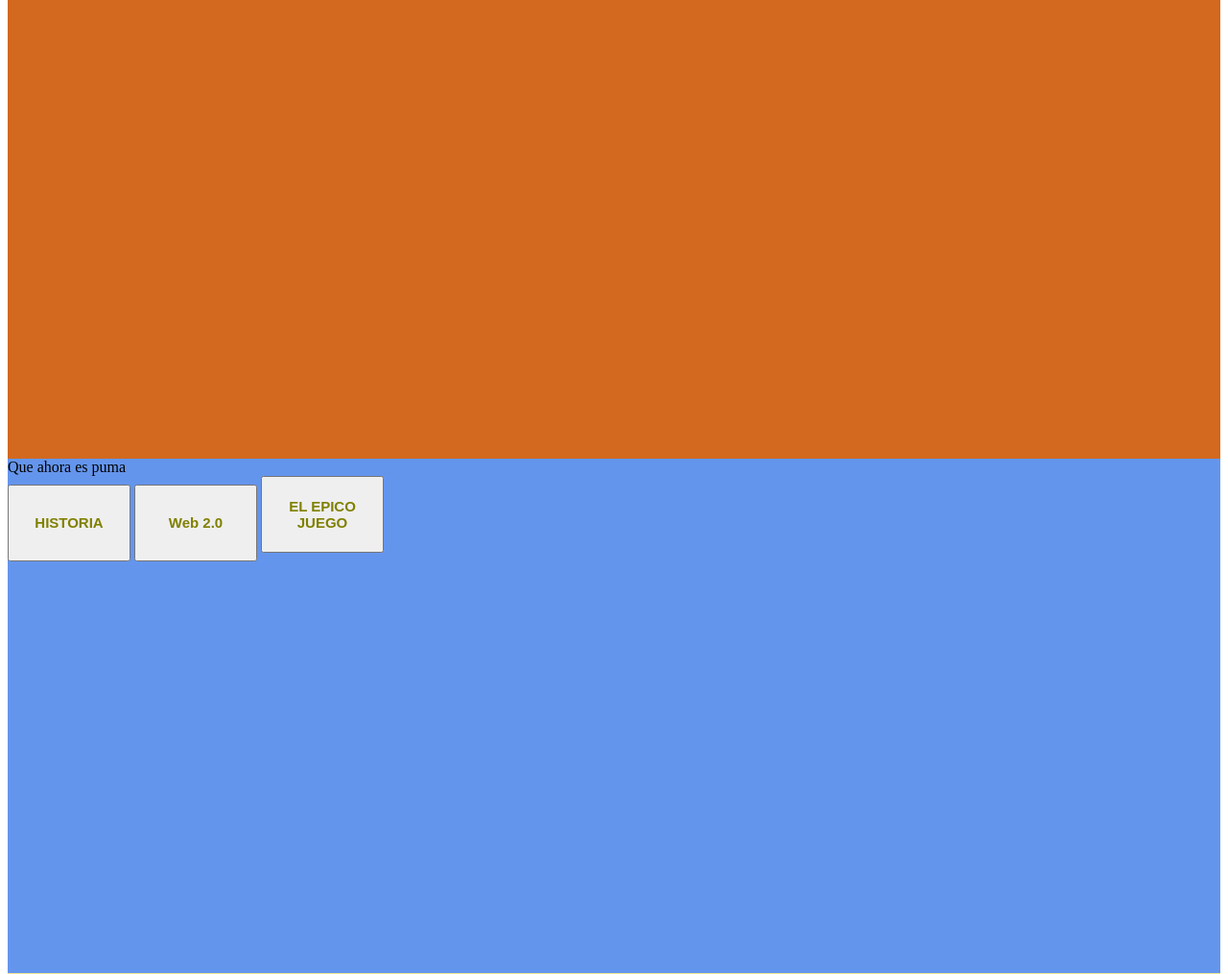
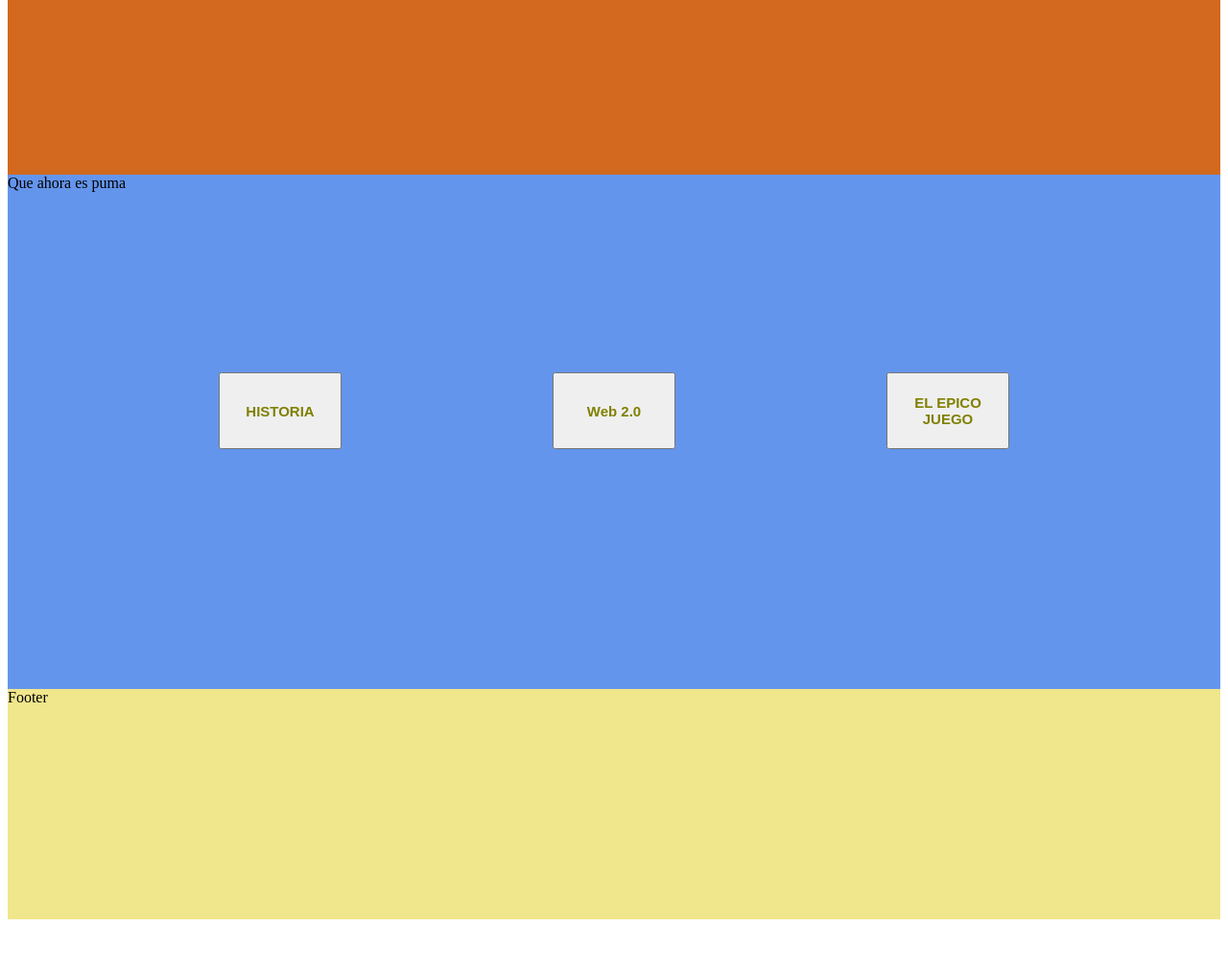
Before and after one commit to AcherMon/prueba_gueb, a plain HTML site: page index.html in a window 1280 px wide. Shown: the part 79-1094 px from the top of the page at 96% size. After the commit the page ends 1045 px from the top, so only its background shows below. Drawn offline with Linux system fonts and the light colour scheme.

Commit message:
Tercer-Commit

```diff
--- a/index.html
+++ b/index.html
@@ -9,9 +9,11 @@
 <body>
     <header><h1>¿Que le paso al tigre que se comio una pastilla de jabon?</h1></header>
     <main>Que ahora es puma <br>
-        <button><h3>HISTORIA</h3></button>
-        <button><h3>Web 2.0</h3></button>
-        <button><h3>EL EPICO JUEGO</h3></button>
+        <section>
+            <button><h3>HISTORIA</h3></button>
+            <button><h3>Web 2.0</h3></button>
+            <button><h3>EL EPICO JUEGO</h3></button>
+        </section>
     </main>
    <footer>Footer</footer>
 </body>
--- a/stiles/index.css
+++ b/stiles/index.css
@@ -1,6 +1,6 @@
 header{
     background-color: chocolate;
-    height: 67vh;
+    height: 30vh;
     min-height: 72pt;
 }
 
@@ -17,6 +17,15 @@ button{
     min-width: 15pt;
 }
 
+section{
+    height: 50%;
+    background-color: cornflowerblue;
+    display:flex;
+    justify-content: center;
+    justify-content: space-evenly;
+    align-items: flex-end;
+}
+
 h3{
     color: olive;
     font-size: 15px;
@@ -24,6 +33,14 @@ h3{
 
 footer{
     background-color: khaki;
-    height: 67vh;
+    height: 30vh;
     min-height: 72pt;
 }
+
+@media only screen and (max-width: 600px){
+    section{
+        flex-direction: column-reverse;
+    }
+
+
+}
```
